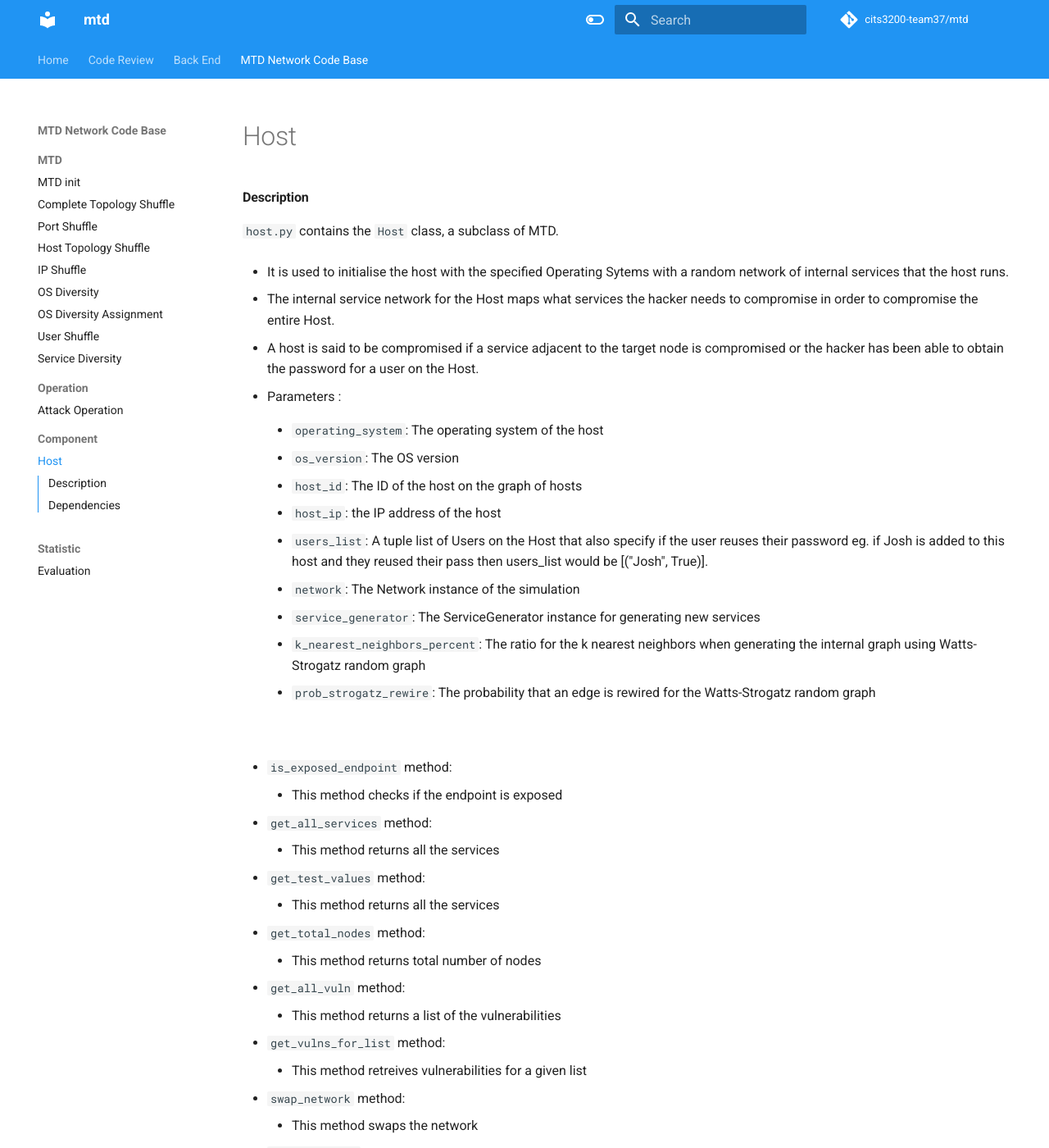
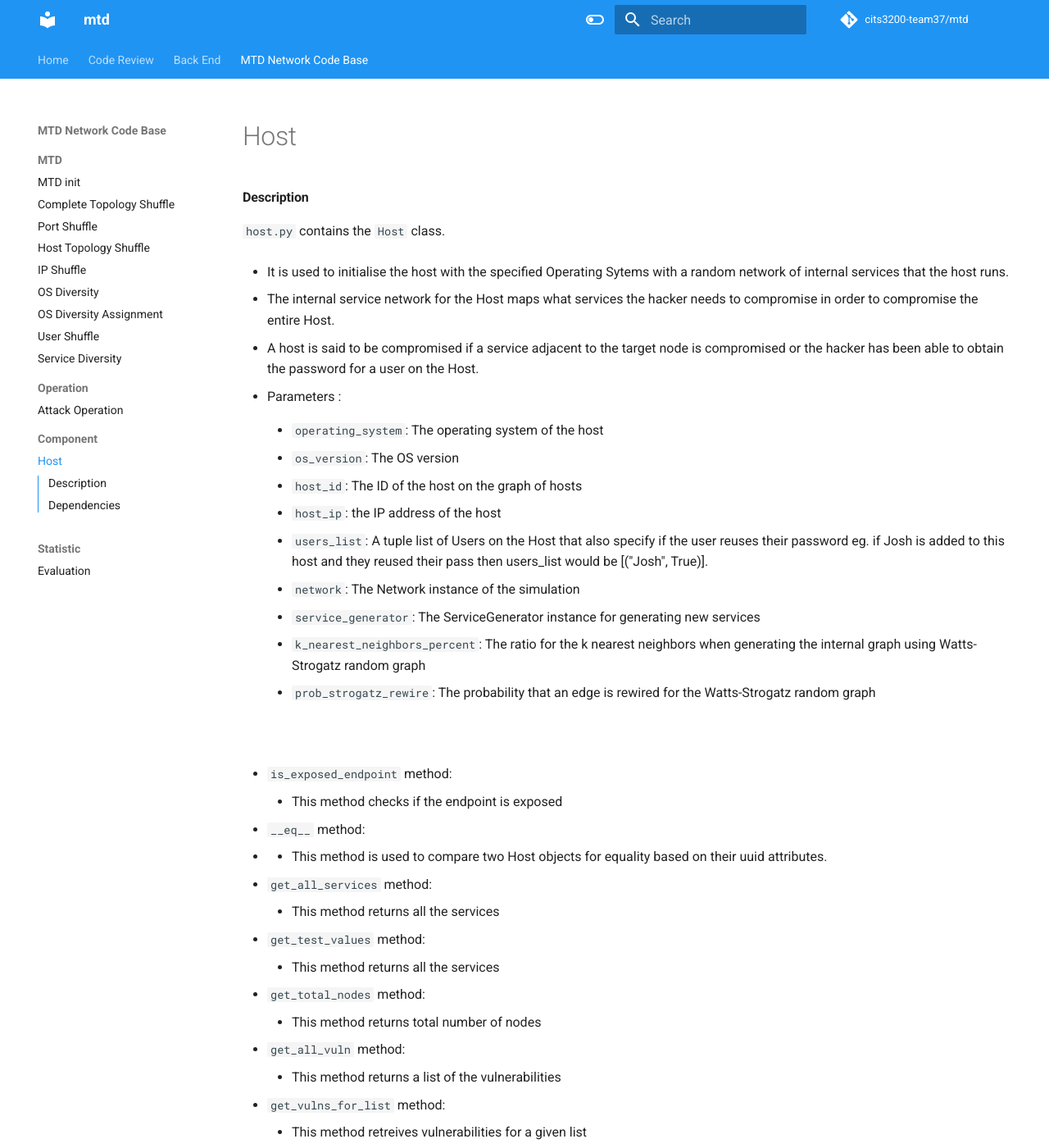
Before and after one commit to cits3200-team37/mtd, an MkDocs documentation site: the page built from server/Documentation/docs/mtdnetwork/component/host.md, in a window 1280 px wide and 1400 px high. Shown: the whole window at 82% size. Built offline with MkDocs 1.6.1 and Material for MkDocs 9.7.7, drawn with Linux system fonts in a browser that asks for light colours; comment, search, counter and statistics services are not loaded.

Commit message:
Add __eq__ method

````diff
--- a/server/Documentation/docs/mtdnetwork/component/host.md
+++ b/server/Documentation/docs/mtdnetwork/component/host.md
@@ -2,7 +2,7 @@
 
 #### Description
 
-```host.py``` contains the ```Host``` class, a subclass of MTD.
+```host.py``` contains the ```Host``` class.
 
 - It is used to initialise the host with the specified Operating Sytems with a random network of internal services that the host runs.
 
@@ -28,6 +28,9 @@
 
 - ```is_exposed_endpoint``` method:
       - This method checks if the endpoint is exposed
+
+- ```__eq__``` method:
+-     - This method is used to compare two Host objects for equality based on their uuid attributes.
 - ```get_all_services``` method:
       - This method returns all the services
 - ```get_test_values``` method:
````
